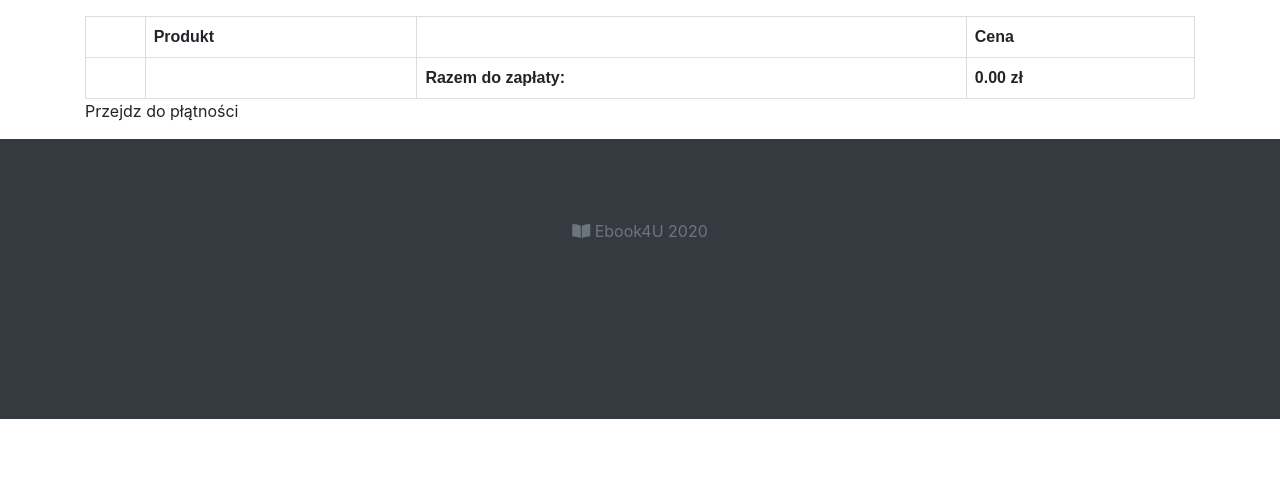
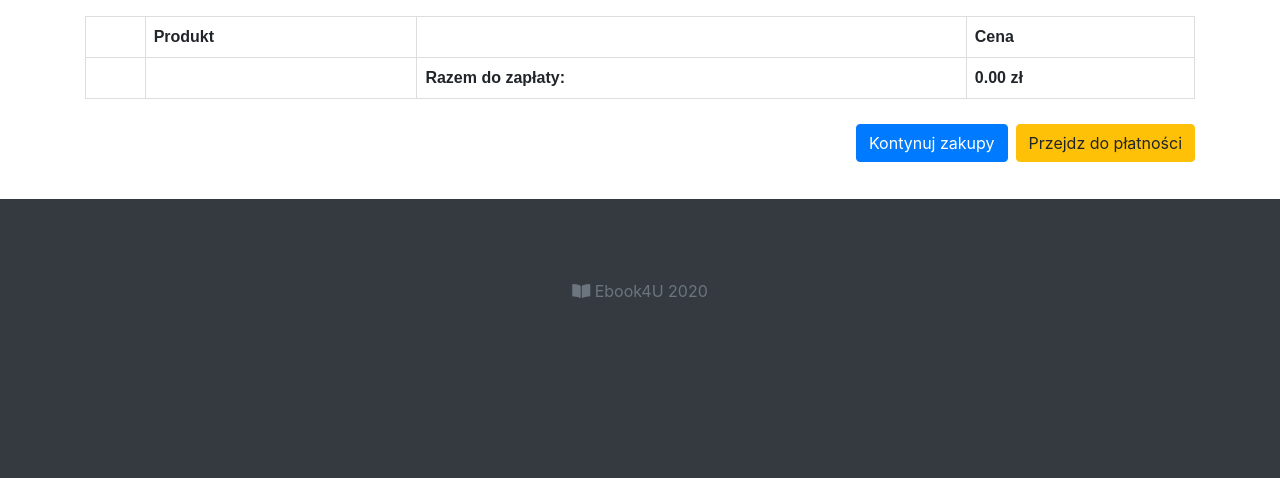
Before and after one commit to Jacek960/Ebook-shop, a Django app: page /cart/ in a window 1280 px wide. Shown: the part 64-542 px from the top of the page. Run offline with Django 3.2, Linux system fonts and the light colour scheme; the visitor is signed in with stand-in values (Sample User, id 1); data comes from the database, SQL or seed files in the repository; data that the repository does not hold is empty; some libraries are stand-ins or nearby versions.

```diff
--- a/books/templates/books/shopping_cart.html
+++ b/books/templates/books/shopping_cart.html
@@ -1,10 +1,10 @@
 {% extends 'base.html' %}
 {% block content %}
     <div class="container">
-        {% if item %}
-            <h5 style="text-align: center">Twoj koszyk jest pusty</h5>
-            <h5 style="text-align: center"><a href="{% url 'book_list' %}">Kontynuuj zakupy</a></h5>
-        {% else %}
+{#        {% if item %}#}
+{#            <h5 style="text-align: center">Twoj koszyk jest pusty</h5>#}
+{#            <h5 style="text-align: center"><a href="{% url 'book_list' %}">Kontynuuj zakupy</a></h5>#}
+{#        {% else %}#}
 
             <table class="table-shop">
                 <tr>
@@ -39,11 +39,18 @@
                     <td><strong>{{ total|floatformat:2 }} zł</strong></td>
                 </tr>
             </table>
+    <div style="height: 100px;padding-top: 25px">
+        <a href="" class="btn btn-warning float-right ml-2"
+                               role="button" aria-disabled="true">Przejdz do płatności</a>
+    <a href="{% url 'book_list' %}" class="btn btn-primary float-right"
+                               role="button" aria-disabled="true">Kontynuj zakupy</a>
+
+        </div>
+
             <div>
 
-                <p>Przejdz do płątności</p>
             </div>
-        {% endif %}
+{#        {% endif %}#}
 
-    </div>
+{#    </div>#}
 {% endblock %}
--- a/books/views.py
+++ b/books/views.py
@@ -24,6 +24,7 @@ class SignUpView(generic.CreateView):
 
 
 class BookListView(ListView):
+    paginate_by = 5
     template_name='books/book_list.html'
     model = Ebook
 
```
Also changed, not shown: books/templates/books/book_list.html (+25 -0 lines).
